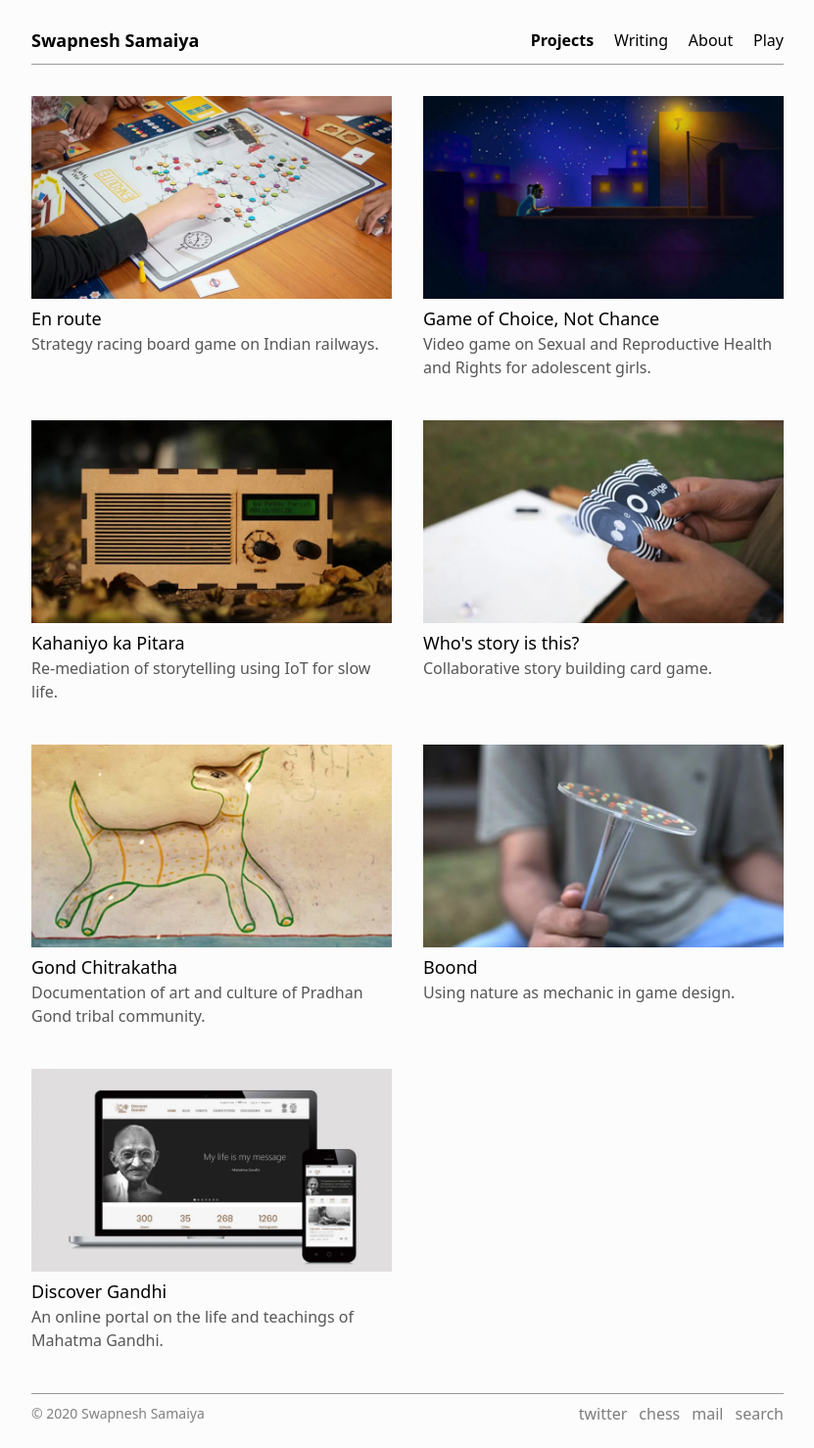
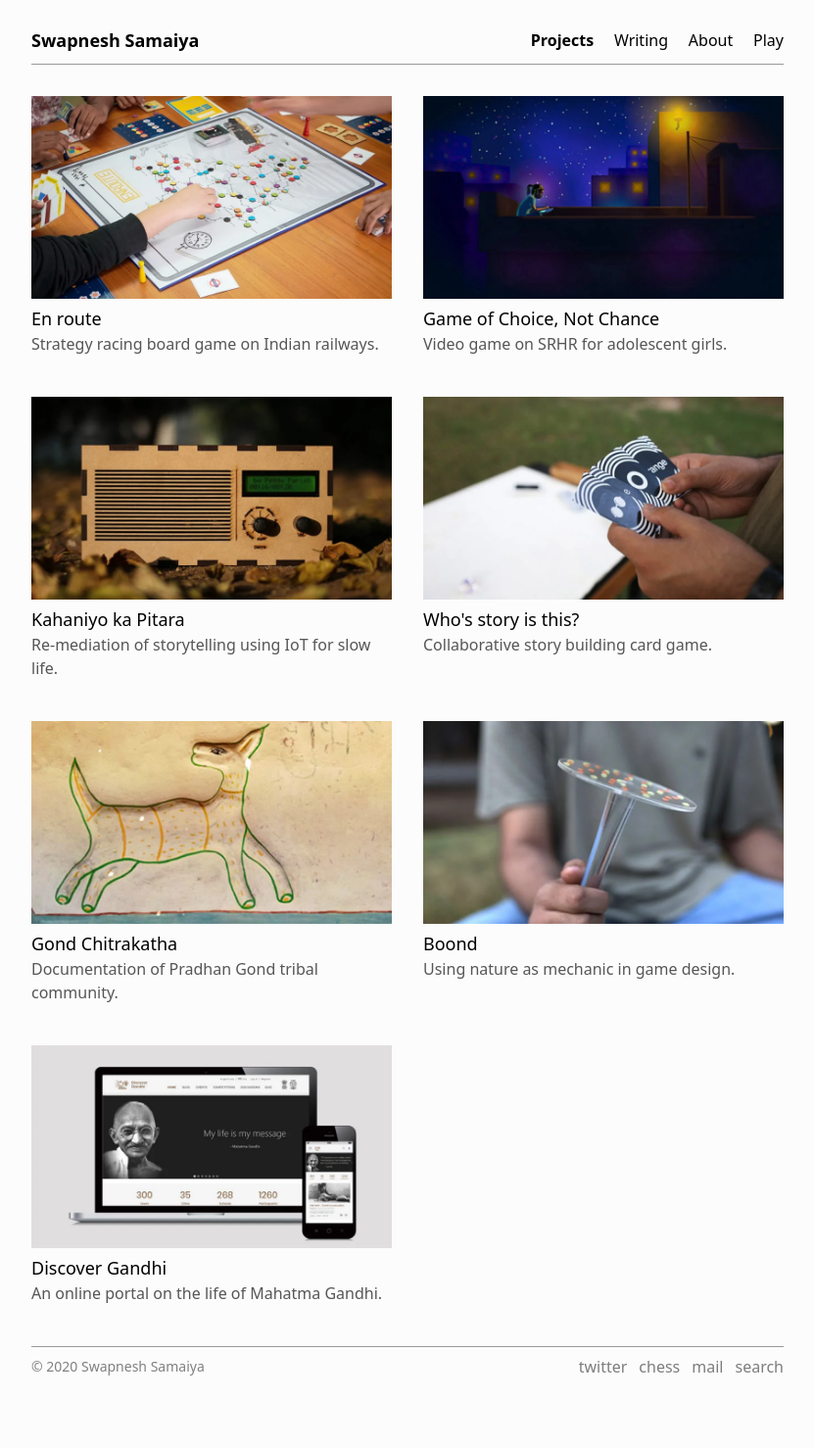
Before and after one commit to bunbutterjam/bunbutterjam.github.io, a Jekyll site: the page built from index.html, in a window 1280 px wide. Shown: the whole page at 98% size, without its empty margins (224-1055 px from the left). Built offline with Jekyll 4.4.1, drawn with Linux system fonts in a browser that asks for light colours; after the commit the page ends 1430 px from its top, so only the background shows below that.

Commit message:
updated short description

```diff
--- a/_projects/Game-Of-Choice-Not-Chance.html
+++ b/_projects/Game-Of-Choice-Not-Chance.html
@@ -2,7 +2,7 @@
 layout: project
 title: Game of Choice, Not Chance
 image: /assets/projects/thumbnail/webp/goc_thumbnail.webp.webp
-description: Video game on Sexual and Reproductive Health and Rights for adolescent girls.
+description: Video game on SRHR for adolescent girls.
 category: serious game, mobile game
 tags: [seriousgame, videogame, gamedesign]
 order: 2
--- a/_projects/discover-gandhi.html
+++ b/_projects/discover-gandhi.html
@@ -2,7 +2,7 @@
 layout: project
 title: Discover Gandhi
 image: /assets/projects/thumbnail/webp/discover_gandhi_thumbnail.webp.webp
-description: An online portal on the life and teachings of Mahatma Gandhi.
+description: An online portal on the life of Mahatma Gandhi.
 order: 7
 ---
 
--- a/_projects/gond-chitrakatha.html
+++ b/_projects/gond-chitrakatha.html
@@ -2,7 +2,7 @@
 layout: project
 title: Gond Chitrakatha
 image: /assets/projects/thumbnail/webp/chitrakatha_thumbnail.webp.webp
-description: Documentation of art and culture of Pradhan Gond tribal community.
+description: Documentation of Pradhan Gond tribal community.
 order: 5
 category: documentation
 tags: [craftdocumentation, research, bookdesign]
```
